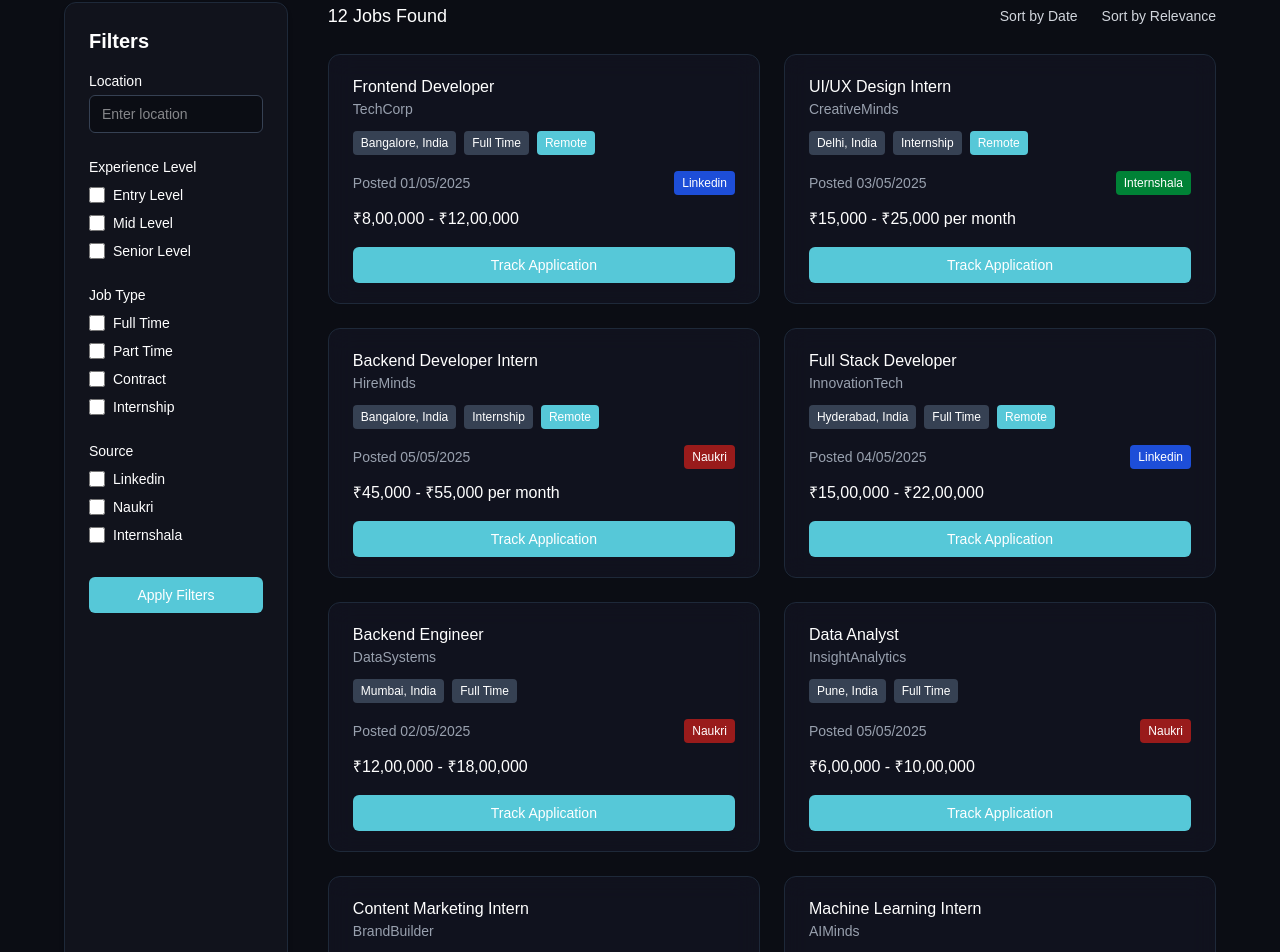
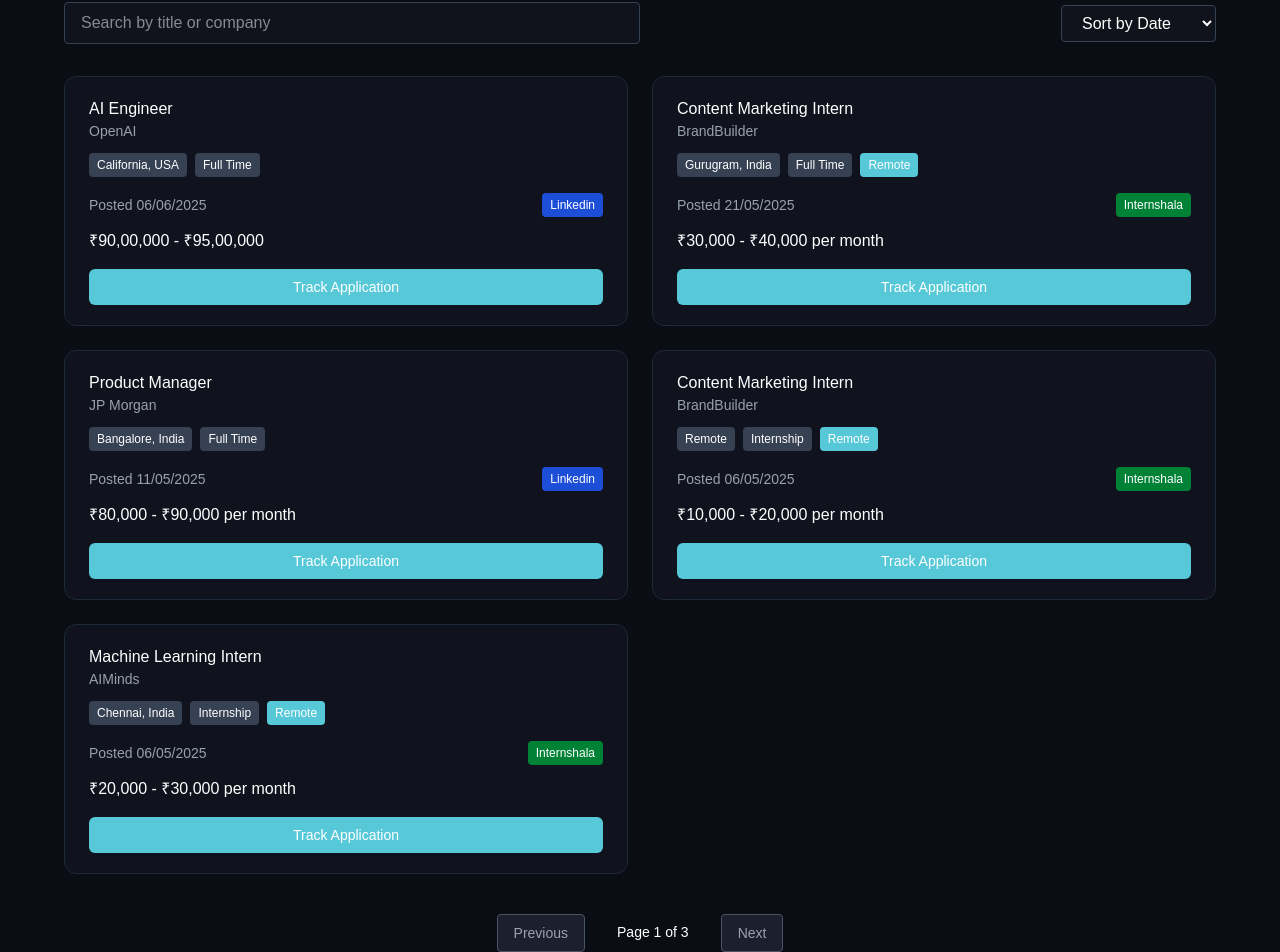
Before and after one commit to vridhichaudhary/HireVia, a Next.js app in the folder hirevia/: page /jobs in a window 1280 px wide. Shown: the part 94-1046 px from the top of the page. Built offline with nearby package versions, Linux system fonts and the light colour scheme.

Commit message:
added pagination and sorting

```diff
--- a/hirevia/src/app/jobs/page.js
+++ b/hirevia/src/app/jobs/page.js
@@ -1,6 +1,14 @@
 "use client";
-import React, { useState } from "react";
-import Footer from '@/components/Footer/Footer'
+import React, { useState, useEffect } from "react";
+import Footer from "@/components/Footer/Footer";
+
+const JOBS_PER_PAGE = 5;
+
+const platformColors = {
+  Linkedin: "bg-[#1D4ED8]",
+  Naukri: "bg-[#991B1B]",
+  Internshala: "bg-green-700",
+};
 
 const allJobs = [
   {
@@ -134,117 +142,115 @@ const allJobs = [
     platform: "Linkedin",
     posted: "11/05/2025",
     salary: "₹80,000 - ₹90,000 per month",
+  },
+  {
+    id: 13,
+    title: "Content Marketing Intern",
+    company: "BrandBuilder",
+    location: "Gurugram, India",
+    type: "Full Time",
+    remote: true,
+    platform: "Internshala",
+    posted: "21/05/2025",
+    salary: "₹30,000 - ₹40,000 per month",
+  },
+  {
+    id: 14,
+    title: "AI Engineer",
+    company: "OpenAI",
+    location: "California, USA",
+    type: "Full Time",
+    remote: false,
+    platform: "Linkedin",
+    posted: "06/06/2025",
+    salary: "₹90,00,000 - ₹95,00,000",
+  },
+  {
+    id: 15,
+    title: "Data Analyst",
+    company: "CloudGen",
+    location: "Remote",
+    type: "Full Time",
+    remote: true,
+    platform: "Internshala",
+    posted: "06/05/2025",
+    salary: "₹13,00,000 - ₹16,00,000",
   }
-];
+]
 
-const platformColors = {
-  Linkedin: "bg-[#1D4ED8]",
-  Naukri: "bg-[#991B1B]",
-  Internshala: "bg-green-700",
+const SearchJobs = () => {
+  const [searchQuery, setSearchQuery] = useState("");
+  const [filteredJobs, setFilteredJobs] = useState(allJobs);
+  const [currentPage, setCurrentPage] = useState(1);
+  const [sortType, setSortType] = useState("date");
+
+  const totalPages = Math.ceil(filteredJobs.length / JOBS_PER_PAGE);
+
+  useEffect(() => {
+    applySearchAndSort();
+  }, [searchQuery, sortType]);
+
+  const applySearchAndSort = () => {
+    let jobs = allJobs.filter(
+      (job) =>
+        job.title.toLowerCase().includes(searchQuery.toLowerCase()) ||
+        job.company.toLowerCase().includes(searchQuery.toLowerCase())
+    );
+
+    if (sortType === "date") {
+      jobs = jobs.sort(
+        (a, b) =>
+          new Date(b.posted.split("/").reverse().join("-")) -
+          new Date(a.posted.split("/").reverse().join("-"))
+      );
+    } else if (sortType === "salary") {
+      jobs = jobs.sort((a, b) => {
+        const parseSalary = (s) => {
+          const nums = s.replace(/[^\d-]/g, "").split("-");
+          return parseInt(nums[0]);
+        };
+        return parseSalary(b.salary) - parseSalary(a.salary);
+      });
+    }
+
+    setFilteredJobs(jobs);
+    setCurrentPage(1); // Reset to first page
   };
 
-const SearchJobs = () => {
-  const [filteredJobs, setFilteredJobs] = useState(allJobs);
-  const [filters, setFilters] = useState({ experience: [], type: [], source: [] });
+  const displayedJobs = filteredJobs.slice(
+    (currentPage - 1) * JOBS_PER_PAGE,
+    currentPage * JOBS_PER_PAGE
+  );
 
-  const applyFilters = () => {
-    let result = [...allJobs];
-    if (filters.type.length) {
-      result = result.filter(job => filters.type.includes(job.type));
-    }
-    if (filters.source.length) {
-      result = result.filter(job => filters.source.includes(job.platform));
-    }
-    setFilteredJobs(result);
-  };
-
-  const toggleFilter = (category, value) => {
-    setFilters(prev => {
-      const current = prev[category];
-      const updated = current.includes(value)
-        ? current.filter(item => item !== value)
-        : [...current, value];
-      return { ...prev, [category]: updated };
-    });
+  const changePage = (newPage) => {
+    if (newPage >= 1 && newPage <= totalPages) setCurrentPage(newPage);
   };
 
   return (
     <div className="min-h-screen bg-[#0B0D14] text-white px-8 sm:px-16 py-10">
-      <div className="flex flex-col lg:flex-row gap-10">
-      <div className="lg:w-1/5 bg-[#11131c] border border-gray-800 rounded-xl p-6 shadow-md">
-          <h2 className="text-xl font-semibold mb-4">Filters</h2>
-
-          <div className="mb-6">
-            <label className="block text-sm font-medium mb-1">Location</label>
+      {/* Search + Sort Controls */}
+      <div className="flex flex-col md:flex-row justify-between items-center gap-4 mb-8">
         <input
           type="text"
-              placeholder="Enter location"
-              className="w-full px-3 py-2 rounded-md bg-[#0B0D14] border border-gray-700 text-sm text-white focus:outline-none focus:ring-1 focus:ring-[#56C8D8]"
+          placeholder="Search by title or company"
+          className="w-full md:w-1/2 px-4 py-2 rounded bg-[#11131c] border border-gray-700 text-white"
+          value={searchQuery}
+          onChange={(e) => setSearchQuery(e.target.value)}
         />
+
+        <select
+          className="bg-[#11131c] border border-gray-700 text-white px-4 py-2 rounded"
+          value={sortType}
+          onChange={(e) => setSortType(e.target.value)}
+        >
+          <option value="date">Sort by Date</option>
+          <option value="salary">Sort by Salary</option>
+        </select>
       </div>
 
-          <div className="mb-6">
-            <p className="text-sm font-medium mb-2">Experience Level</p>
-            {["Entry Level", "Mid Level", "Senior Level"].map(level => (
-              <label key={level} className="flex items-center gap-2 mb-2 text-sm">
-                <input
-                  type="checkbox"
-                  className="accent-[#56C8D8] w-4 h-4 rounded focus:ring-0"
-                  onChange={() => toggleFilter('experience', level)}
-                />
-                {level}
-              </label>
-            ))}
-          </div>
-
-          <div className="mb-6">
-            <p className="text-sm font-medium mb-2">Job Type</p>
-            {["Full Time", "Part Time", "Contract", "Internship"].map(type => (
-              <label key={type} className="flex items-center gap-2 mb-2 text-sm">
-                <input
-                  type="checkbox"
-                  className="accent-[#56C8D8] w-4 h-4 rounded focus:ring-0"
-                  onChange={() => toggleFilter('type', type)}
-                />
-                {type}
-              </label>
-            ))}
-          </div>
-
-          <div className="mb-6">
-            <p className="text-sm font-medium mb-2">Source</p>
-            {["Linkedin", "Naukri", "Internshala"].map(source => (
-              <label key={source} className="flex items-center gap-2 mb-2 text-sm">
-                <input
-                  type="checkbox"
-                  className="accent-[#56C8D8] w-4 h-4 rounded focus:ring-0"
-                  onChange={() => toggleFilter('source', source)}
-                />
-                {source}
-              </label>
-            ))}
-          </div>
-
-          <button
-            onClick={applyFilters}
-            className="w-full py-2 mt-2 text-sm bg-[#56C8D8] hover:bg-[#3ea8b8] rounded-md font-medium transition duration-200"
-          >
-            Apply Filters
-          </button>
-        </div>
-
-
-        <div className="lg:w-4/5">
-          <div className="flex justify-between items-center mb-6">
-            <p className="text-lg">{filteredJobs.length} Jobs Found</p>
-            <div className="flex gap-6 text-sm text-gray-300">
-              <span className="cursor-pointer hover:text-white">Sort by Date</span>
-              <span className="cursor-pointer hover:text-white">Sort by Relevance</span>
-            </div>
-          </div>
-
+      {/* Job Cards */}
       <div className="grid gap-6 sm:grid-cols-2 md:grid-cols-2 lg:grid-cols-2">
-            {filteredJobs.map((job) => (
+        {displayedJobs.map((job) => (
           <div
             key={job.id}
             className="bg-[#141625]/60 backdrop-blur-md px-6 py-5 rounded-xl border border-gray-800 hover:shadow-[0_0_5px_#56C8D8] hover:scale-[1.02] transition duration-300"
@@ -259,12 +265,16 @@ const SearchJobs = () => {
             <div className="flex flex-wrap gap-2 mt-3 text-xs">
               <span className="bg-gray-700 px-2 py-1 rounded">{job.location}</span>
               <span className="bg-gray-700 px-2 py-1 rounded">{job.type}</span>
-                  {job.remote && <span className="bg-[#56C8D8] px-2 py-1 rounded">Remote</span>}
+              {job.remote && (
+                <span className="bg-[#56C8D8] px-2 py-1 rounded">Remote</span>
+              )}
             </div>
 
             <div className="flex justify-between items-center mt-4 text-sm">
               <p className="text-gray-400">Posted {job.posted}</p>
-                  <span className={`text-white px-2 py-1 rounded text-xs ${platformColors[job.platform]}`}>
+              <span
+                className={`text-white px-2 py-1 rounded text-xs ${platformColors[job.platform]}`}
+              >
                 {job.platform}
               </span>
             </div>
@@ -277,9 +287,27 @@ const SearchJobs = () => {
           </div>
         ))}
       </div>
+
+      {/* Pagination */}
+      <div className="flex justify-center mt-10 gap-4 text-sm">
+        <button
+          onClick={() => changePage(currentPage - 1)}
+          disabled={currentPage === 1}
+          className="px-4 py-2 rounded bg-[#1c1f2e] border border-gray-600 text-gray-400 hover:text-white"
+        >
+          Previous
+        </button>
+        <span className="px-4 py-2">{`Page ${currentPage} of ${totalPages}`}</span>
+        <button
+          onClick={() => changePage(currentPage + 1)}
+          disabled={currentPage === totalPages}
+          className="px-4 py-2 rounded bg-[#1c1f2e] border border-gray-600 text-gray-400 hover:text-white"
+        >
+          Next
+        </button>
       </div>
-      </div>
-      <div className="mt-30">
+
+      <div className="mt-20">
         <Footer />
       </div>
     </div>
```
Lines whose indentation alone changed are shown as unchanged.
